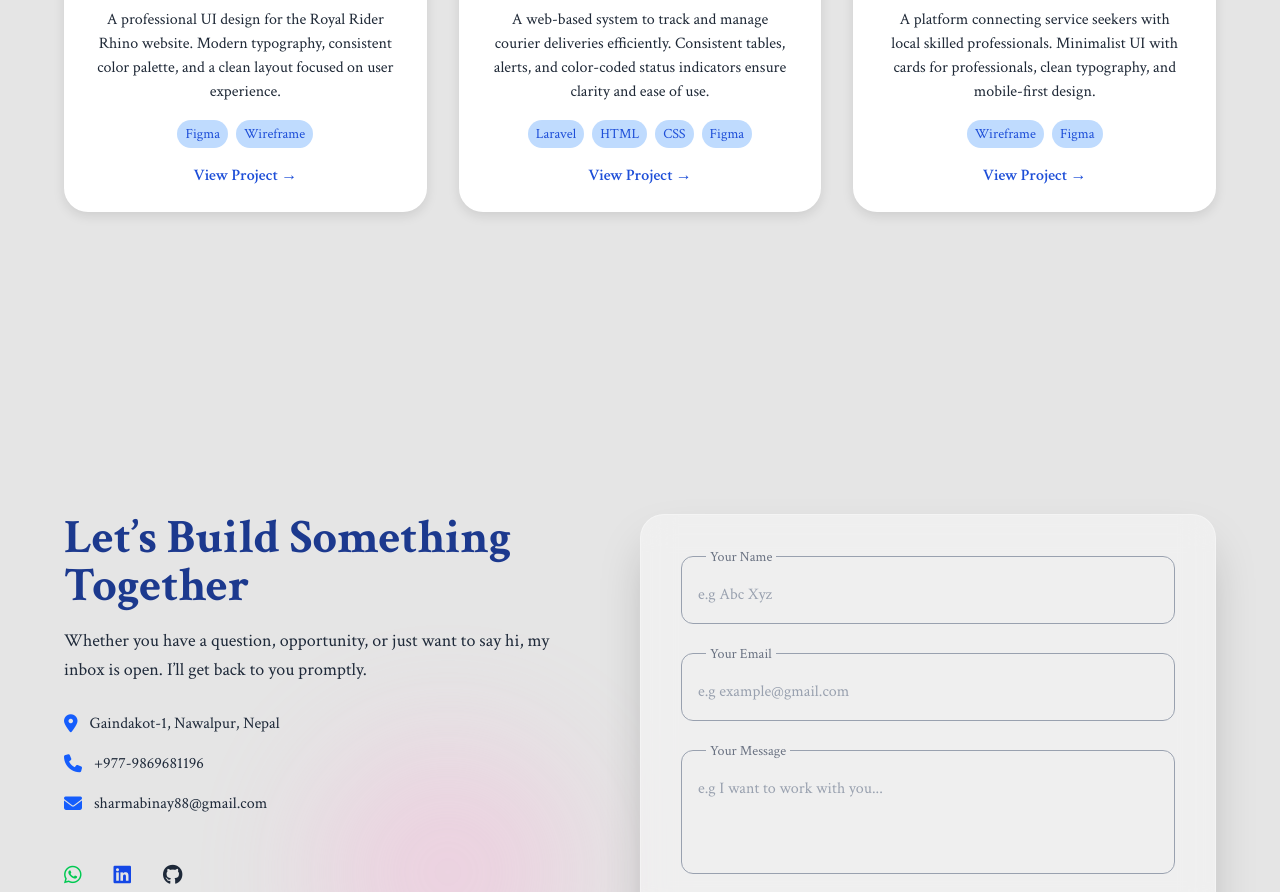
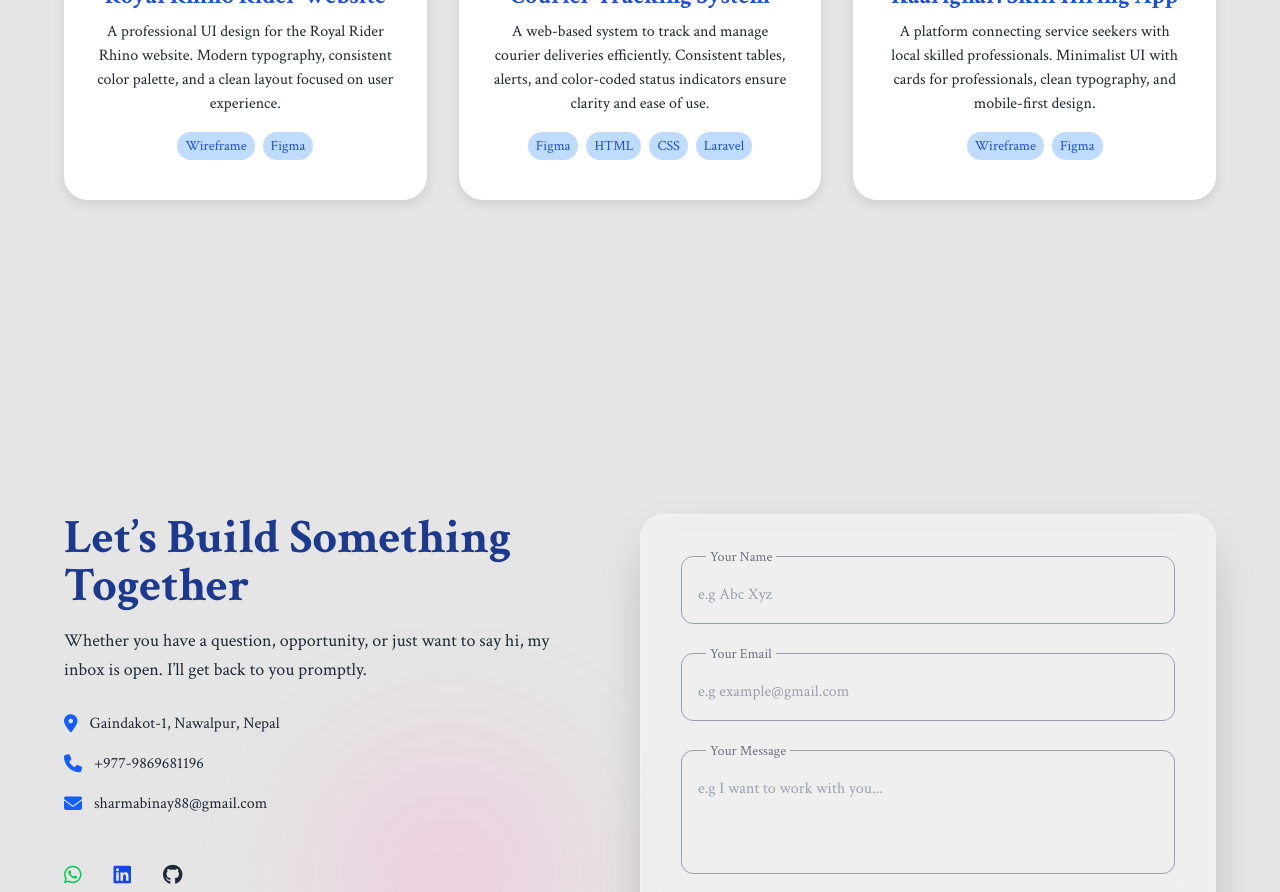
Before and after one commit to Im-binay/Binay_portfolio, a React (Vite) app: page / in a window 1280 px wide. Shown: the part 3200-4092 px from the top of the page. Built offline with nearby package versions, Linux system fonts and the light colour scheme.

Commit message:
Added use case study for projects

```diff
--- a/src/components/Projects.jsx
+++ b/src/components/Projects.jsx
@@ -16,7 +16,7 @@ const projects = [
     ],
     takeaways:
       'Learned how to combine visual aesthetics with usability, creating a functional and engaging user interface.',
-    tech: ['Figma', 'Wireframe'],
+    tech: ['Wireframe', 'Figma'],
     image: UiImage,
     link: 'https://www.figma.com/proto/xWMRIaZRgfXPB6aJ1V29SX/RRR?node-id=4-4&t=mMYhYnZo21d2vrZh-1',
   },
@@ -33,7 +33,7 @@ const projects = [
     ],
     takeaways:
       'Enhanced ability to display complex information clearly and streamline backend integration with a user-friendly front-end.',
-    tech: ['Laravel', 'HTML', 'CSS', 'Figma'],
+    tech: ['Figma', 'HTML', 'CSS', 'Laravel'],
     image: courierTrackingImg,
     link: 'https://github.com/Im-binay/CourierTrackingProject.git',
   },
@@ -72,16 +72,14 @@ export default function Project() {
     return () => observer.disconnect();
   }, []);
 
-  // Open modal with fade-in
   const openModal = (project) => {
     setSelectedProject(project);
     setShowModal(true);
   };
 
-  // Close modal with fade-out
   const closeModal = () => {
     setShowModal(false);
-    setTimeout(() => setSelectedProject(null), 300); // match transition duration
+    setTimeout(() => setSelectedProject(null), 300);
   };
 
   return (
@@ -90,7 +88,10 @@ export default function Project() {
       className="min-h-screen flex items-center justify-center px-4 sm:px-6 pb-10 transition-colors duration-500"
     >
       <div className="w-full max-w-6xl mt-5 mx-auto text-center" data-aos="fade-in">
-        <h1 className="text-2xl sm:text-3xl md:text-4xl font-bold mb-8 sm:mb-10 transition-colors duration-500" style={{ color: isDarkMode ? '#60a5fa' : '#1d4ed8' }}>
+        <h1
+          className="text-2xl sm:text-3xl md:text-4xl font-bold mb-8 sm:mb-10 transition-colors duration-500"
+          style={{ color: isDarkMode ? '#60a5fa' : '#1d4ed8' }}
+        >
           Projects
         </h1>
 
@@ -116,7 +117,10 @@ export default function Project() {
                 />
               </div>
 
-              <h3 className="text-center text-lg sm:text-xl md:text-2xl font-bold mb-2" style={{ color: isDarkMode ? '#60a5fa' : '#1d4ed8' }}>
+              <h3
+                className="text-center text-lg sm:text-xl md:text-2xl font-bold mb-2"
+                style={{ color: isDarkMode ? '#60a5fa' : '#1d4ed8' }}
+              >
                 {project.title}
               </h3>
 
@@ -136,13 +140,6 @@ export default function Project() {
                   </span>
                 ))}
               </div>
-
-              <button
-                className="mt-auto font-semibold transition-colors duration-300 text-sm sm:text-base"
-                style={{ color: isDarkMode ? '#60a5fa' : '#1d4ed8' }}
-              >
-                View Project →
-              </button>
             </div>
           ))}
         </div>
```
